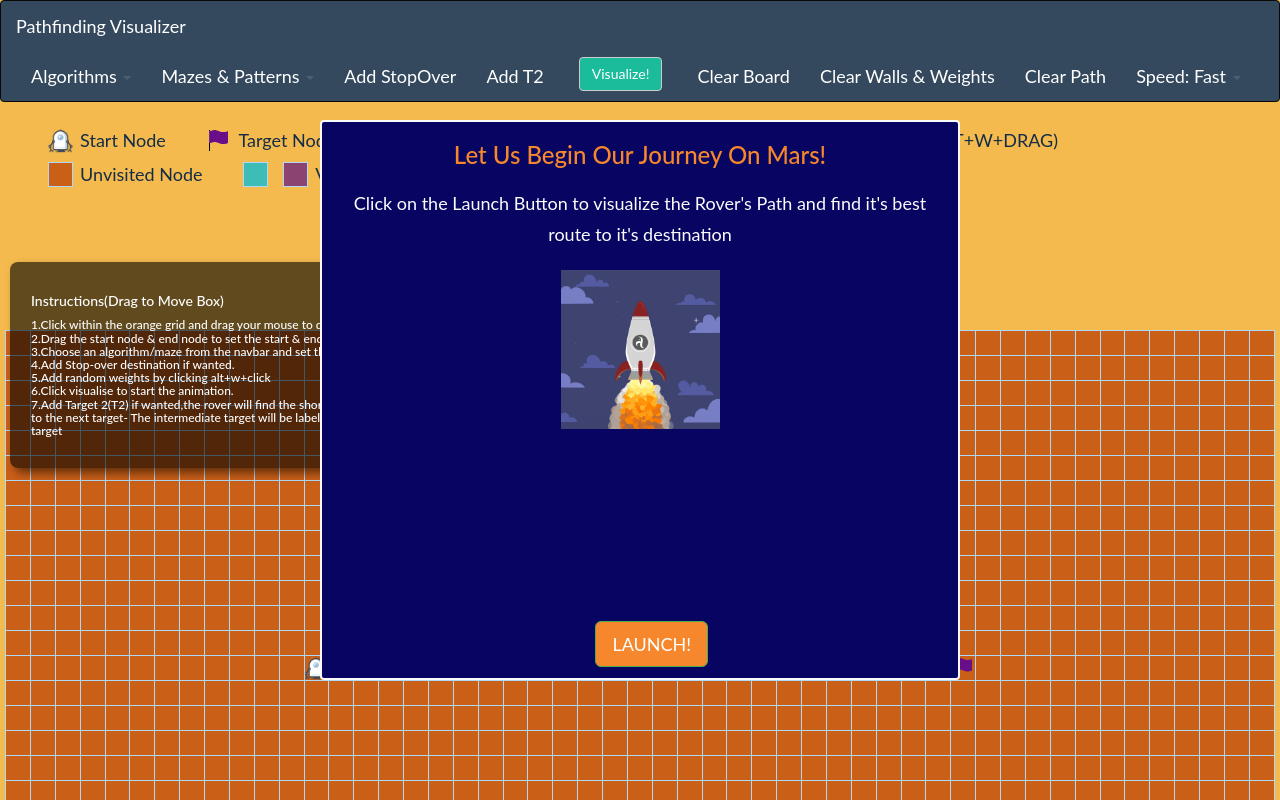
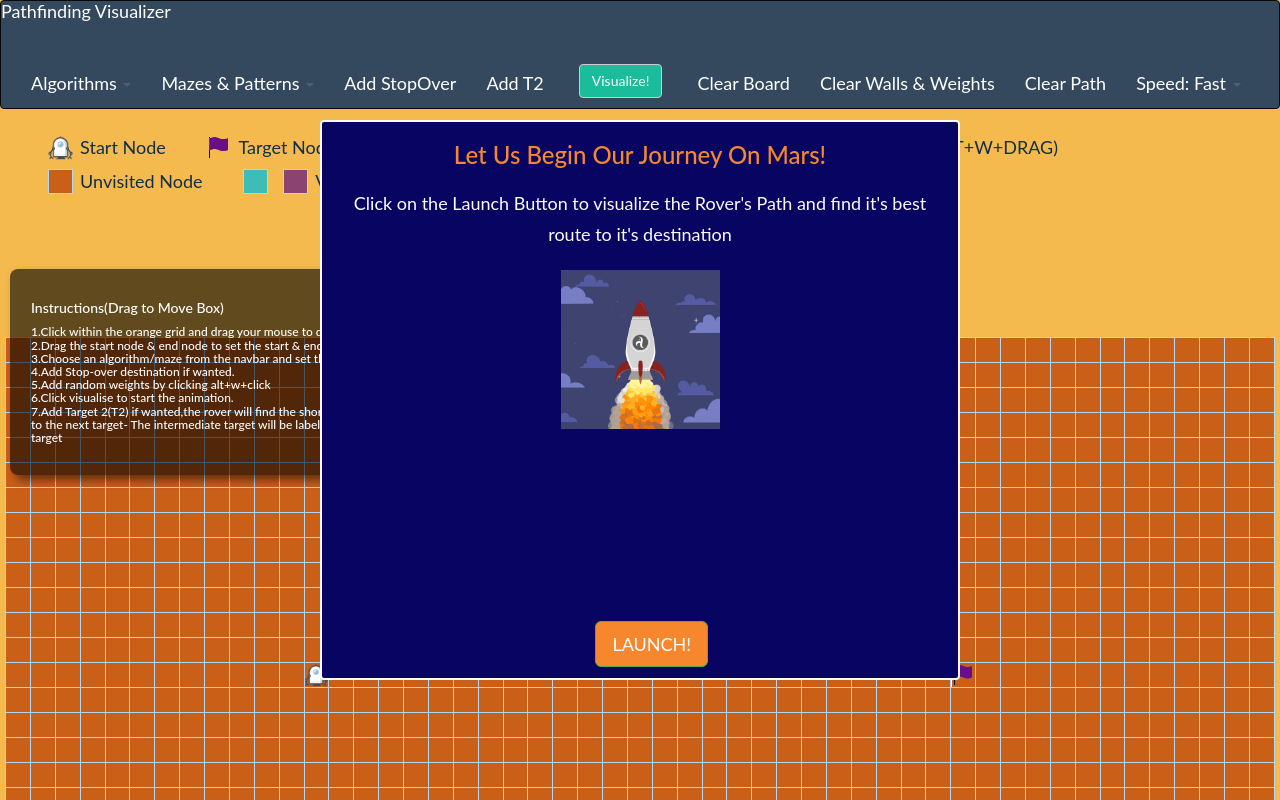
Before and after one commit to ub2906/PathFinder, a website with bundled scripts: page index.html in a window 1280 px wide. Built offline with nearby package versions, Linux system fonts and the light colour scheme.

Commit message:
Update cssBasic.css

```diff
--- a/public/styling/cssBasic.css
+++ b/public/styling/cssBasic.css
@@ -1026,6 +1026,10 @@ fieldset[disabled] .navbar-default .btn-link:focus {
 .navbar-inverse .navbar-brand {
   color: #ffffff;
 }
+.navbar-brand{
+  padding: 0%;
+  padding-bottom: 57px;
+}
 .navbar-inverse .navbar-brand:hover,
 .navbar-inverse .navbar-brand:focus {
   color: #1abc9c;
```
